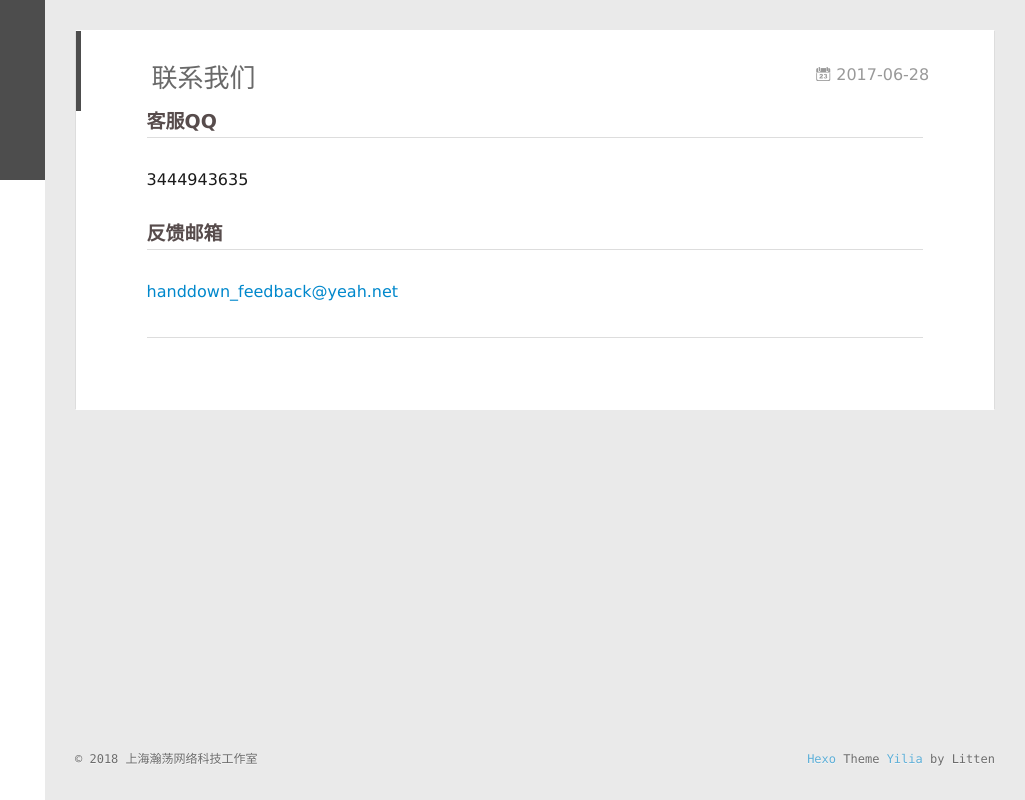
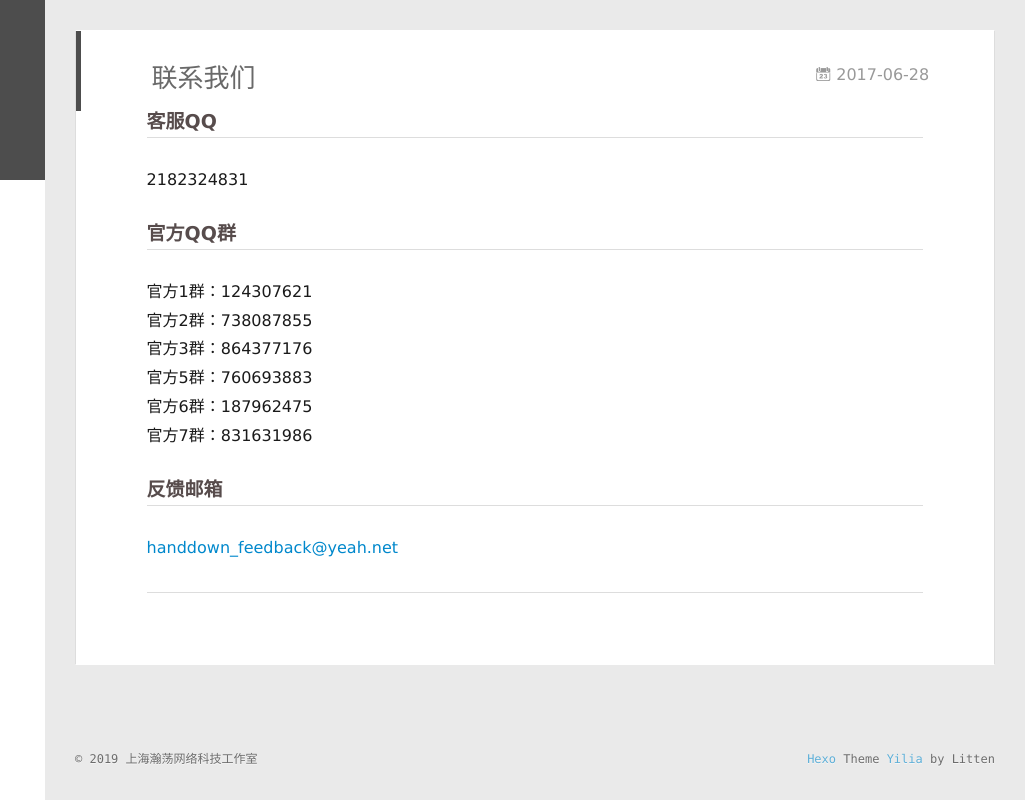
Before and after one commit to HandDown/HandDown.github.io, a plain HTML site: page contact/index.html in a window 1280 px wide. Shown: the full height of the page, 255-1280 px from the left. Drawn offline with Linux system fonts and the light colour scheme; no server answers.

Commit message:
Site updated: 2019-03-14 12:27:57

```diff
--- a/contact/index.html
+++ b/contact/index.html
@@ -8,17 +8,17 @@
   <link rel="dns-prefetch" href="http://handdown.me">
   <title>联系我们 | 上海瀚荡网络科技工作室</title>
   <meta name="viewport" content="width=device-width, initial-scale=1, maximum-scale=1">
-  <meta name="description" content="客服QQ3444943635 反馈邮箱handdown_feedback@yeah.net">
+  <meta name="description" content="客服QQ2182324831 官方QQ群官方1群：124307621官方2群：738087855官方3群：864377176官方5群：760693883官方6群：187962475官方7群：831631986 反馈邮箱handdown_feedback@yeah.net">
 <meta property="og:type" content="website">
 <meta property="og:title" content="联系我们">
 <meta property="og:url" content="http://handdown.me/contact/index.html">
 <meta property="og:site_name" content="上海瀚荡网络科技工作室">
-<meta property="og:description" content="客服QQ3444943635 反馈邮箱handdown_feedback@yeah.net">
+<meta property="og:description" content="客服QQ2182324831 官方QQ群官方1群：124307621官方2群：738087855官方3群：864377176官方5群：760693883官方6群：187962475官方7群：831631986 反馈邮箱handdown_feedback@yeah.net">
 <meta property="og:locale" content="zh-CN">
-<meta property="og:updated_time" content="2017-06-28T07:11:05.000Z">
+<meta property="og:updated_time" content="2019-03-14T04:25:23.698Z">
 <meta name="twitter:card" content="summary">
 <meta name="twitter:title" content="联系我们">
-<meta name="twitter:description" content="客服QQ3444943635 反馈邮箱handdown_feedback@yeah.net">
+<meta name="twitter:description" content="客服QQ2182324831 官方QQ群官方1群：124307621官方2群：738087855官方3群：864377176官方5群：760693883官方6群：187962475官方7群：831631986 反馈邮箱handdown_feedback@yeah.net">
 
     <link rel="alternative" href="/atom.xml" title="上海瀚荡网络科技工作室" type="application/atom+xml">
 
@@ -162,7 +162,8 @@
 
     <div class="article-entry" itemprop="articleBody">
 
-        <h3 id="客服QQ"><a href="#客服QQ" class="headerlink" title="客服QQ"></a>客服QQ</h3><p>3444943635</p>
+        <h3 id="客服QQ"><a href="#客服QQ" class="headerlink" title="客服QQ"></a>客服QQ</h3><p>2182324831</p>
+<h3 id="官方QQ群"><a href="#官方QQ群" class="headerlink" title="官方QQ群"></a>官方QQ群</h3><p>官方1群：124307621<br>官方2群：738087855<br>官方3群：864377176<br>官方5群：760693883<br>官方6群：187962475<br>官方7群：831631986</p>
 <h3 id="反馈邮箱"><a href="#反馈邮箱" class="headerlink" title="反馈邮箱"></a>反馈邮箱</h3><p><a href="mailto:handdown_feedback@yeah.net" target="_blank" rel="noopener">handdown_feedback@yeah.net</a></p>
 
 
@@ -203,7 +204,7 @@
   <div class="outer">
     <div id="footer-info">
     	<div class="footer-left">
-    		&copy; 2018 上海瀚荡网络科技工作室
+    		&copy; 2019 上海瀚荡网络科技工作室
     	</div>
       	<div class="footer-right">
       		<a href="http://hexo.io/" target="_blank">Hexo</a>  Theme <a href="https://github.com/litten/hexo-theme-yilia" target="_blank">Yilia</a> by Litten
```
Also changed, not shown: 2017/06/28/MineLost/index.html (+1 -1 lines), archives/2017/06/index.html (+1 -1 lines), archives/2017/index.html (+1 -1 lines), archives/index.html (+1 -1 lines), index.html (+1 -1 lines), privacy/index.html (+1 -1 lines).
